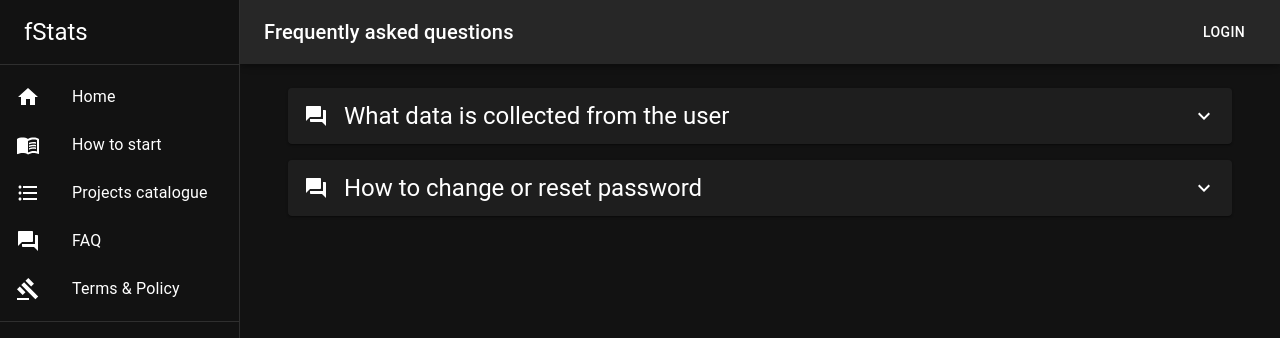
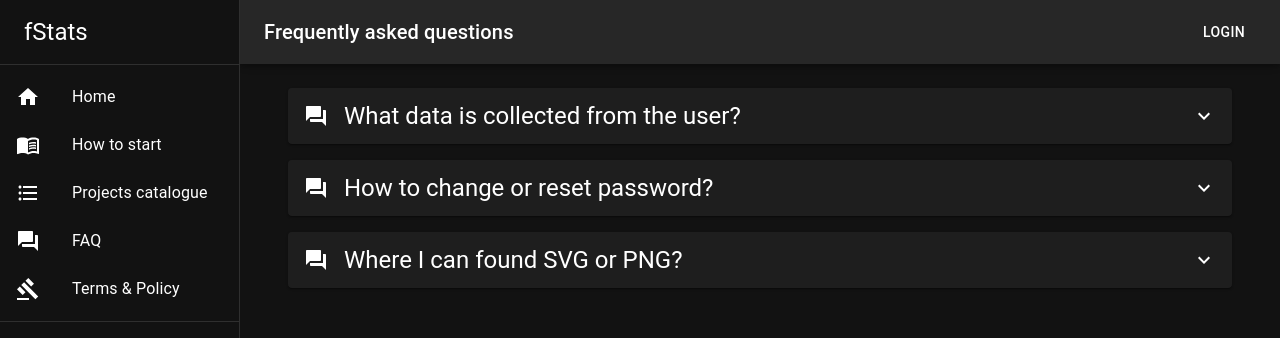
Before and after one commit to fStats/fstats-frontend, a React (Create React App) app: page /faq in a window 1280 px wide. Shown: the top 338 px of the page. Built offline with nearby package versions, Linux system fonts and the light colour scheme; what chartjs-plugin-datalabels, chartjs-plugin-zoom would draw is missing.

Commit message:
Added to FAQ image generation

```diff
--- a/src/pages/FaqPage.tsx
+++ b/src/pages/FaqPage.tsx
@@ -8,12 +8,20 @@ export default function FaqPage() {
 
     const faq = [
         {
-            question: "What data is collected from the user",
+            question: "What data is collected from the user?",
             answer: <Link underline="none" href="/terms-policy">Terms & Policy</Link>
         },
         {
-            question: "How to change or reset password",
+            question: "How to change or reset password?",
             answer: "There's no automatic option for that currently. Please contact me, so I can reset your password"
+        },
+        {
+            question: "Where I can found SVG or PNG?",
+            answer: <>
+                Image can be generated using <Link underline="none"
+                                                   href="https://img.fstats.dev/">microservice</Link>. <i
+                style={{color: "gray"}}>(Currently support only timeline chart)</i>
+            </>
         }
     ]
 
```
